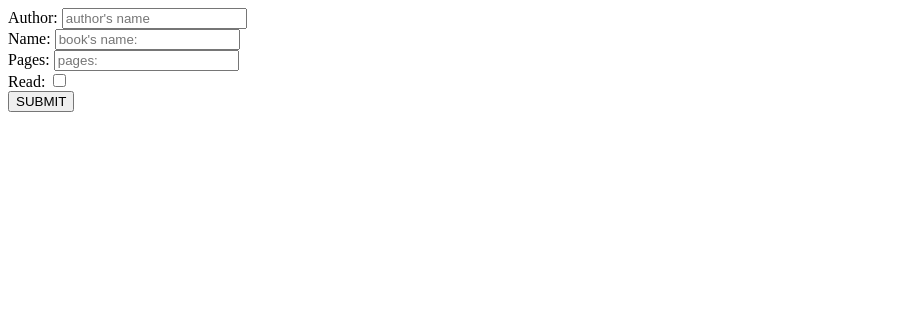
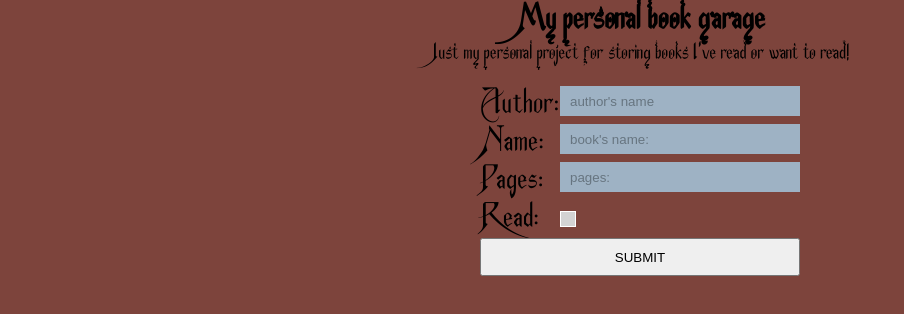
Before and after one commit to SantiagoBlachere/libraryOdin, a plain HTML site: page index.html in a window 1280 px wide. Both pictures are taken after a click on the button "CREATE BOOK". Shown: the whole page, without its empty margins (0-904 px from the left). Drawn offline with Linux system fonts and the light colour scheme.

Commit message:
Agregar estilos formulario

```diff
--- a/index.html
+++ b/index.html
@@ -7,6 +7,10 @@
     <link rel="stylesheet" href="style.css">
 </head>
 <body>
+    <header>
+        <h1>My personal book garage</h1>
+        <p>Just my personal project for storing books I've read or want to read!</p>
+    </header>
     <section id="books">
 
     </section>
--- a/javascript.js
+++ b/javascript.js
@@ -50,7 +50,7 @@ createBookButton.addEventListener('click', (event) => {
     event.preventDefault();
     createBookButton.remove()
     const bookForm = document.createElement('form');
-
+    bookForm.classList.add('bookForm')
     bookContainer.appendChild(bookForm);
     for (i = 1; i < 5; i++) {
         if (i === 1) {
@@ -68,7 +68,8 @@ createBookButton.addEventListener('click', (event) => {
             const input = document.createElement('input');
             input.setAttribute('type', 'text');
             input.setAttribute('placeholder', "author's name");
-            input.setAttribute('id', 'author')
+            input.setAttribute('id', 'author');
+            input.setAttribute('autocomplete', 'off');
             formDiv.appendChild(input);
 
 
@@ -87,7 +88,8 @@ createBookButton.addEventListener('click', (event) => {
             const input = document.createElement('input');
             input.setAttribute('type', 'text');
             input.setAttribute('placeholder', "book's name: ");
-            input.setAttribute('id', 'name')
+            input.setAttribute('id', 'name');
+            input.setAttribute('autocomplete', 'off')
             formDiv.appendChild(input);
 
         } else if (i === 3) {
@@ -103,14 +105,16 @@ createBookButton.addEventListener('click', (event) => {
             const input = document.createElement('input');
             input.setAttribute('type', 'number');
             input.setAttribute('placeholder', "pages: ");
-            input.setAttribute('id', 'pages')
+            input.setAttribute('id', 'pages');
+            input.setAttribute('min', '1')
             formDiv.appendChild(input);
+
 
 
 
         } else {
             const formDiv = document.createElement('div');
-            formDiv.classList.add("checkbox");
+            formDiv.classList.add('checkboxContainer')
             bookForm.appendChild(formDiv);
 
 
@@ -123,6 +127,7 @@ createBookButton.addEventListener('click', (event) => {
             checkbox.setAttribute('type', 'checkbox');
             checkbox.setAttribute('placeholder', "author's name");
             checkbox.setAttribute('id', 'read')
+            checkbox.classList.add('checkbox')
             formDiv.appendChild(checkbox);
 
         }
--- a/style.css
+++ b/style.css
@@ -1,4 +1,109 @@
+@font-face {
+    font-family: angerGoth;
+    src: url('./AngerStyles.ttf');
+}
+@font-face {
+    font-family: wrathGoth;
+    src: url('./WrathStyles.ttf');
+}
+* {
+    padding: 0;
+    margin: 0;
+}
+body {
+    font-family: angerGoth;
+    background-color: #7d443c;
+}
 .bookCard {
     background-color: blue;
     color: red;
 }
+header {
+    display: flex;
+    align-items: center;
+    flex-direction: column;
+    font-family: wrathGoth;
+}
+p {
+    font-size: 20px;
+}
+#books {
+    display: flex;
+    justify-content: center;
+    padding-top: 20px;
+
+}
+.bookForm {
+    width: 25%;
+    display: grid;
+    grid-template-columns: 1fr;
+    grid-template-rows: repeat(5, 1fr);
+    font-size: 30px;
+
+}
+.input{
+    display: grid;
+    grid-template-columns: 1fr 3fr;
+}
+
+
+.checkboxContainer {
+    display: grid;
+    grid-template-columns: 1fr 3fr;
+}
+.checkbox{
+    justify-self: flex-start;
+    align-self: center;
+    cursor: pointer;
+  -webkit-appearance: none;
+  -moz-appearance: none;
+  appearance: none;
+  outline: 0;
+  background: lightgray;
+  height: 16px;
+  width: 16px;
+  border: 1px solid white;
+  color: white;
+
+}
+
+.checkbox:checked {
+    background-color: black;
+
+}
+
+
+
+
+
+
+
+
+input {
+    border: none;
+    background-color: #9eb2c4;
+    height: 30px;
+    padding-left: 10px;
+
+}
+input:focus{
+    background-color: #927f4c;
+    border: 0;
+    outline:none;
+}
+input::placeholder {
+    color: #151a1b;
+    opacity: 40%;
+}
+/* remove arrows from number input */
+/* Chrome, Safari, Edge, Opera */
+input::-webkit-outer-spin-button,
+input::-webkit-inner-spin-button {
+  -webkit-appearance: none;
+  margin: 0;
+}
+
+/* Firefox */
+input[type=number] {
+  -moz-appearance: textfield;
+}
```
Also changed, not shown: AngerStyles.ttf (added), WrathStyles.ttf (added).
